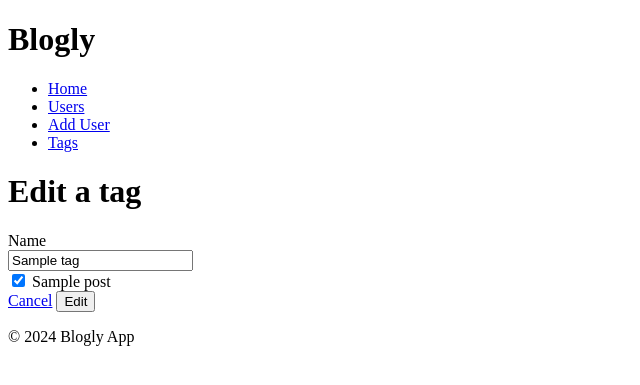
After one commit to SeanFroe/SQL_AL_Exercise_Bogly_PT_1, a Flask app: page /tags/1/edit in a window 1280 px wide. The commit adds this page. Shown: the top 385 px of the page, without its empty margins (0-640 px from the left). Run offline with Flask 3, Linux system fonts and the light colour scheme; tables that the repository leaves empty hold one stand-in row (values such as "Sample post").

Commit message:
adding updates and files for Part 3

```diff
--- a/app.py
+++ b/app.py
@@ -2,16 +2,16 @@
 
 from flask import Flask, request, render_template, redirect, flash, session
 from flask_debugtoolbar import DebugToolbarExtension
-from models import db, connect_db, User, Post
+from models import db, connect_db, User, Post, Tag, PostTag
 
 app = Flask(__name__)
 app.config['SQLALCHEMY_DATABASE_URI'] = 'postgresql:///blogly'
 app.config['SQLALCHEMY_TRACK_MODIFICATIONS'] = False
 app.config['SQLALCHEMY_ECHO'] = True
 app.config['SECRET_KEY'] = "blogly"
-# app.config['DEBUG_TB_INTERCEPT_REDIRECTS'] = True
-# app.config['DEBUG'] = False
-# debug = DebugToolbarExtension(app)
+app.config['DEBUG_TB_INTERCEPT_REDIRECTS'] = False
+app.config['DEBUG'] = True
+debug = DebugToolbarExtension(app)
 
 connect_db(app)
 with app.app_context():
@@ -153,3 +153,75 @@ def posts_destroy(post_id):
     flash(f"Post {post.title} is deleted.")
 
     return redirect(f"/users/{post.user_id}")
+# ######################################################################################
+# Tag Routes
+@app.route('/tags')
+def tag_index():
+    """Show a page with info on all tags"""
+
+    tags = Tag.query.all()
+
+    return render_template('tags/index.html', tags=tags)
+
+@app.route('/tags/new')
+def new_tag_form():
+    """Show a form to create a new tag"""
+
+    posts = Post.query.all()
+
+    return render_template('tags/new.html', posts=posts)
+
+@app.route('/tags/new', methods=["POST"])
+def tags_new():
+    """Handle form submission for creating a new tag"""
+    post_ids = [int(num) for num in request.form.getlist("posts")]
+    posts = Post.query.filter(Post.id.in_(post_ids)).all()
+    new_tag = Tag(name=request.form['name'], posts=posts)
+
+    db.session.add(new_tag)
+    db.session.commit()
+    flash(f"Tag '{new_tag.name}' added.")
+
+    return redirect("/tags")
+
+@app.route('/tags/<int:tag_id>')
+def tags_show(tag_id):
+    """Show a page with info on a specific tag"""
+
+    tag = Tag.query.get_or_404(tag_id)
+    return render_template('tags/show.html', tag=tag)
+
+@app.route('/tags/<int:tag_id>/edit')
+def tags_edit_form(tag_id):
+    """Show a form to edit an existing tag"""
+
+    tag = Tag.query.get_or_404(tag_id)
+    posts = Post.query.all()
+    return render_template('tags/edit.html', tag=tag, posts=posts)
+
+
+@app.route('/tags/<int:tag_id>/edit', methods=["POST"])
+def tags_edit(tag_id):
+    """Handle form submission for updating an existing tag"""
+
+    tag = Tag.query.get_or_404(tag_id)
+    tag.name = request.form['name']
+    post_ids = [int(num) for num in request.form.getlist("posts")]
+    tag.posts = Post.query.filter(Post.id.in_(post_ids)).all()
+
+    db.session.add(tag)
+    db.session.commit()
+    flash(f"Tag '{tag.name}' edited.")
+
+    return redirect("/tags")
+
+@app.route('/tags/<int:tag_id>/delete', methods=["POST"])
+def tags_destroy(tag_id):
+    """Handle form submission for deleting an existing tag"""
+
+    tag = Tag.query.get_or_404(tag_id)
+    db.session.delete(tag)
+    db.session.commit()
+    flash(f"Tag '{tag.name}' deleted.")
+
+    return redirect("/tags")
--- a/templates/base.html
+++ b/templates/base.html
@@ -16,7 +16,9 @@
       <nav>
         <ul>
           <li><a href="{{ url_for('root') }}">Home</a></li>
+          <li><a href="{{ url_for('users_index') }}">Users</a></li>
           <li><a href="{{ url_for('users_new_form') }}">Add User</a></li>
+          <li><a href="{{ url_for('tag_index') }}">Tags</a></li>
         </ul>
       </nav>
     </header>
--- /dev/null
+++ b/templates/tags/edit.html
@@ -0,0 +1,61 @@
+{% extends 'base.html' %}
+<!--  -->
+{% block title %}Edit Tag{% endblock %}
+<!--  -->
+{% block content %}
+
+<h1>Edit a tag</h1>
+
+<form method="POST" action="/tags/{{ tag.id }}/edit">
+  <div class="form-group row">
+    <label for="name" class="col-sm-2 col-form-label d-flex align-items-center">
+      Name
+    </label>
+    <div class="col-sm-10">
+      <input
+        type="text"
+        class="form-control"
+        id="name"
+        name="name"
+        placeholder="Enter a name for the tag"
+        value="{{ tag.name }}"
+      />
+    </div>
+  </div>
+
+  <div class="form-group row form-check">
+    {% for post in posts %}
+    <div>
+      <input
+        class="form-input"
+        type="checkbox"
+        value="{{ post.id }}"
+        id="post_{{ post.id }}"
+        name="posts"
+        {%
+        if
+        post
+        in
+        tag.posts
+        %}
+        checked
+        {%
+        endif
+        %}
+      />
+      <label class="form-check-label" for="post_{{ post.id }}">
+        {{ post.title }}
+      </label>
+    </div>
+    {% endfor %}
+  </div>
+
+  <div class="mt-3 form-group row">
+    <div class="ml-auto mr-3">
+      <a href="/tags" class="btn btn-info">Cancel</a>
+      <button type="submit" class="btn btn-success">Edit</button>
+    </div>
+  </div>
+</form>
+
+{% endblock %}
```
Also changed, not shown: models.py (+27 -0 lines), templates/posts/edit.html (+25 -1 lines), templates/posts/homepage.html (+14 -2 lines), templates/posts/new.html (+15 -0 lines), templates/posts/show.html (+9 -0 lines), templates/tags/index.html (added, +18 -0 lines), templates/tags/new.html (added, +49 -0 lines), templates/tags/show.html (added, +31 -0 lines).
